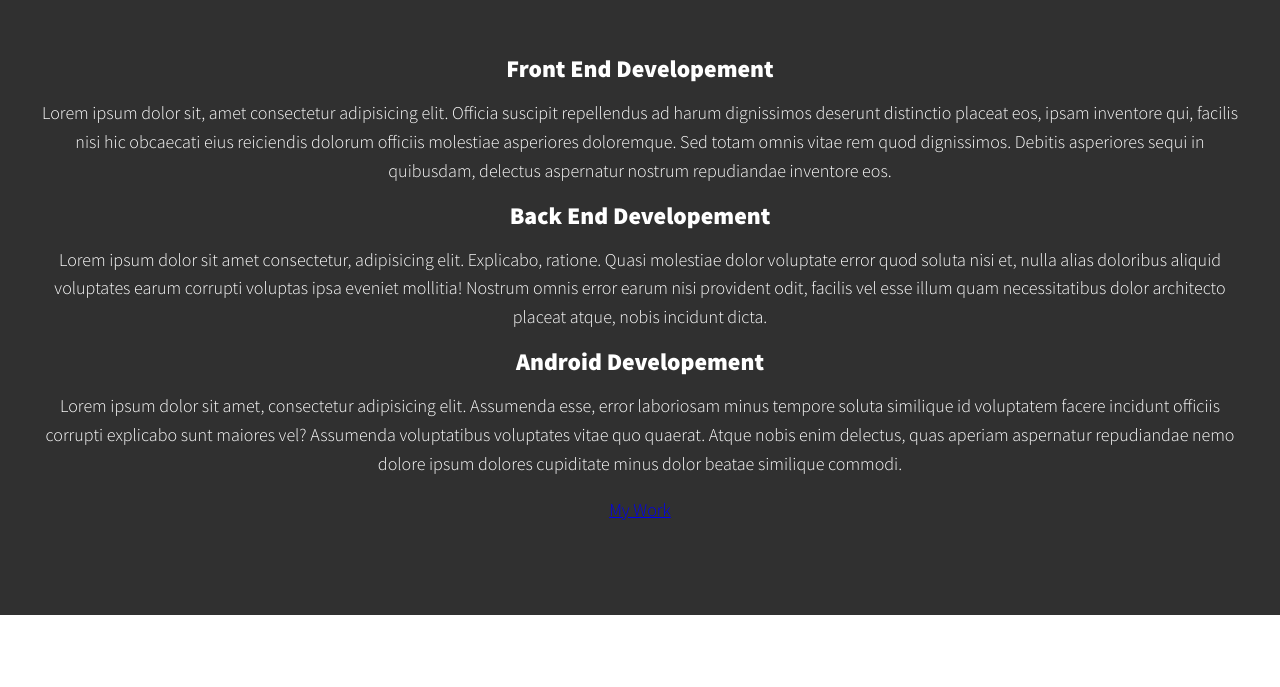
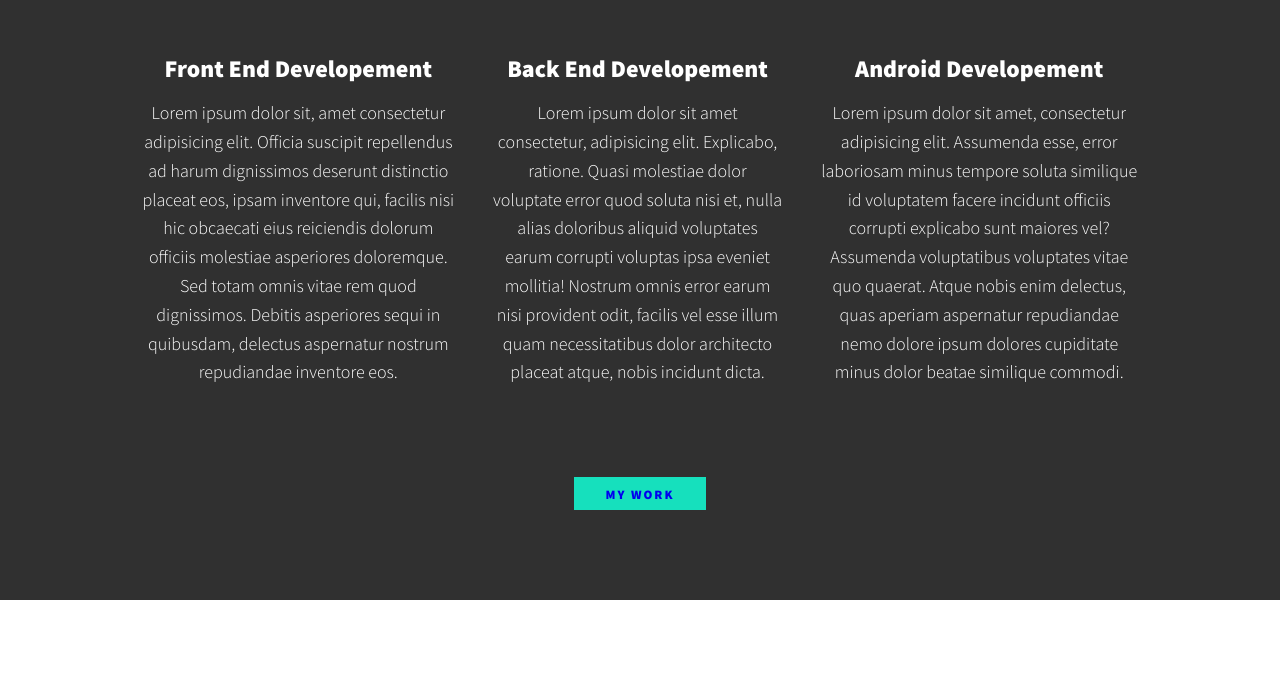
Before and after one commit to kumar100966/PortfolioWebsite, a plain HTML site: page index.html in a window 1280 px wide. Shown: the part 629-1316 px from the top of the page. Drawn offline with nearby package versions, Linux system fonts and the light colour scheme.

Commit message:
Finished Services Section

```diff
--- a/css/style.css
+++ b/css/style.css
@@ -65,6 +65,38 @@ section{
 img{
     display: block;
     max-width: 100%;
+}
+
+
+:focus{
+    /* Add a outline to an element
+    Outline does not contribute to element dimension
+    Outline overlaps content */
+    outline: 3px solid var(--clr-accent);
+    outline-offset: 3px;
+}
+
+.btn {
+    display: inline-block;
+    padding: .5em 2.5em;
+    background: var(--clr-accent);
+    /* To remove underline */
+    text-decoration: none;
+    /* Change in cursor */
+    cursor: pointer;
+    font-size: .8rem;
+    text-transform: uppercase;
+    letter-spacing: 2px;
+    font-weight: var(--fw-bold);
+    /* Use to apply transition to sepcific css property
+    Have to indicate how to slow the transition of element state
+    Indicate how the speed is distributed */
+    transition: transform 200ms ease-in-out;
+}
+
+.btn:hover{
+    /* 2D animation that scales btn when mouse is over element */
+    transform: scale(1.1);
 }
 
 strong{ font-weight: var(--fw-bold)}
@@ -190,6 +222,34 @@ nav{display:none}
     height: 1px;
     margin: 0.5em auto 1em;
     /* currentColor of the actual element */
-    background: currentColor;
+    background: var(--clr-light);
+    /* To set transparency */
+    opacity: 0.5;
 
 }
+
+.services{
+    margin-bottom: 4em;
+}
+
+.service{
+    /* Use pixels when dealing with max and min width */
+    max-width: 500px;
+    margin: 0 auto;
+}
+
+@media only screen and (min-width: 800px){
+    .services{
+        display: flex;
+        max-width: 1000px;
+        /* Did not use shorthand for margin so that
+        margin bottom is not overwritten */
+        margin-left: auto;
+        margin-right: auto;
+    }
+
+    /* Access all service content succeeding another service content */
+    .service + .service{
+        margin-left: 2em;
+    }
+}
```
